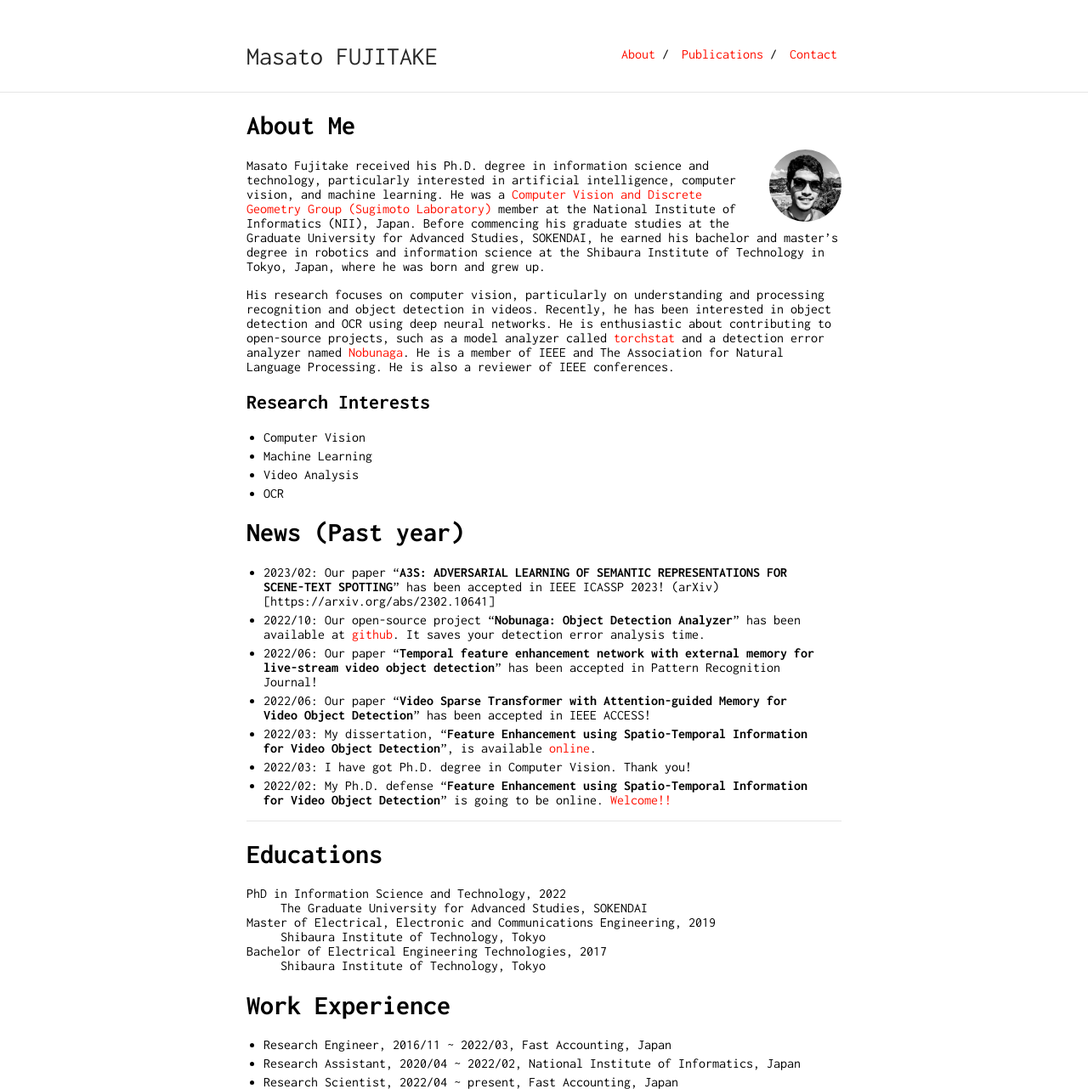
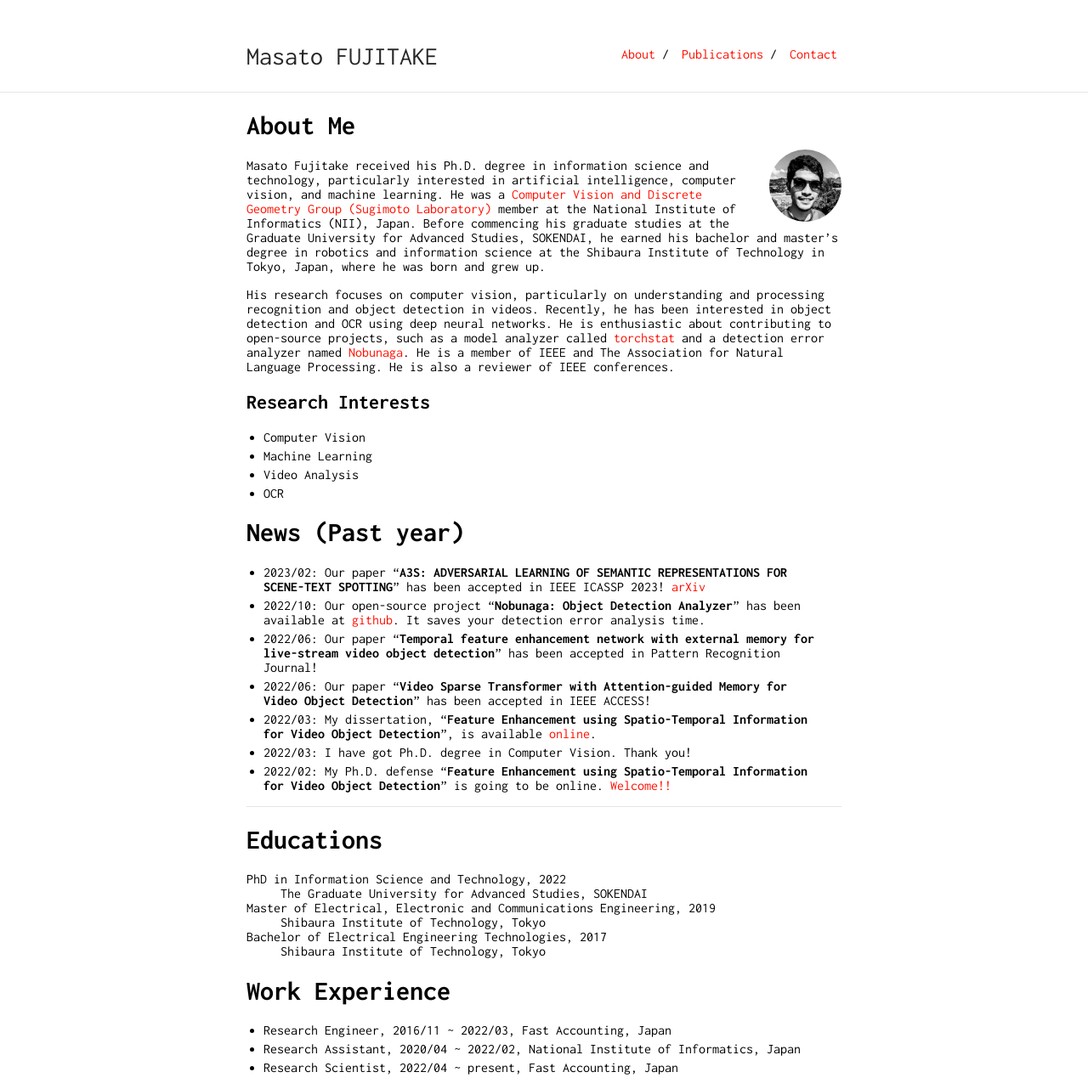
Before and after one commit to Swall0w/Swall0w.github.io, a Jekyll site: the page built from index.md, in a window 1280 px wide. Shown: the whole page at 85% size. Built offline with Jekyll 4.4.1, drawn with Linux system fonts in a browser that asks for light colours; our own code applies the rules of GitHub Pages for plain Markdown files.

Commit message:
Update index.md

```diff
--- a/index.md
+++ b/index.md
@@ -25,7 +25,7 @@ He is also a reviewer of IEEE conferences.
 - OCR
 
 # News (Past year)
-- 2023/02: Our paper "**A3S: ADVERSARIAL LEARNING OF SEMANTIC REPRESENTATIONS FOR SCENE-TEXT SPOTTING**" has been accepted in IEEE ICASSP 2023! (arXiv)[https://arxiv.org/abs/2302.10641]
+- 2023/02: Our paper "**A3S: ADVERSARIAL LEARNING OF SEMANTIC REPRESENTATIONS FOR SCENE-TEXT SPOTTING**" has been accepted in IEEE ICASSP 2023! [arXiv](https://arxiv.org/abs/2302.10641)
 - 2022/10: Our open-source project "**Nobunaga: Object Detection Analyzer**" has been available at [github](https://github.com/FastAccounting/nobunaga). It saves your detection error analysis time.
 - 2022/06: Our paper "**Temporal feature enhancement network with external memory for live-stream video object detection**" has been accepted in Pattern Recognition Journal!
 - 2022/06: Our paper "**Video Sparse Transformer with Attention-guided Memory for Video Object Detection**" has been accepted in IEEE ACCESS!
```
